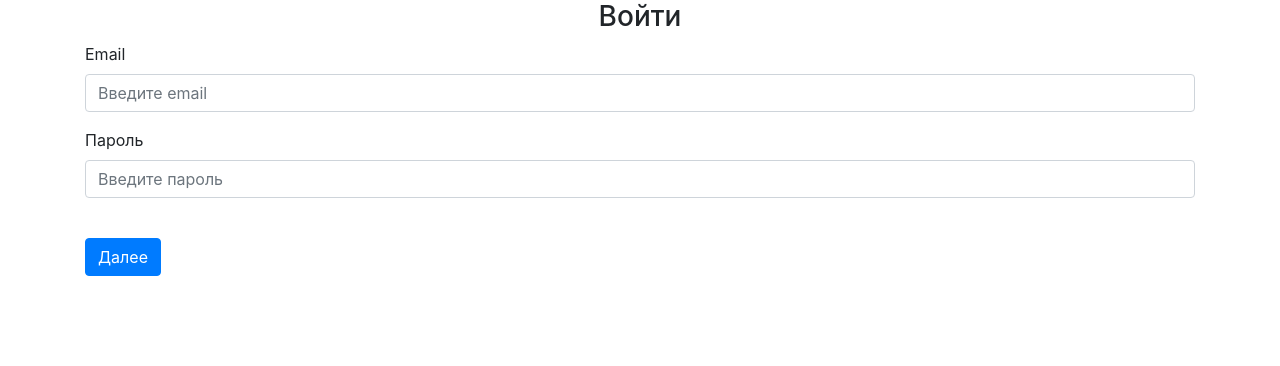
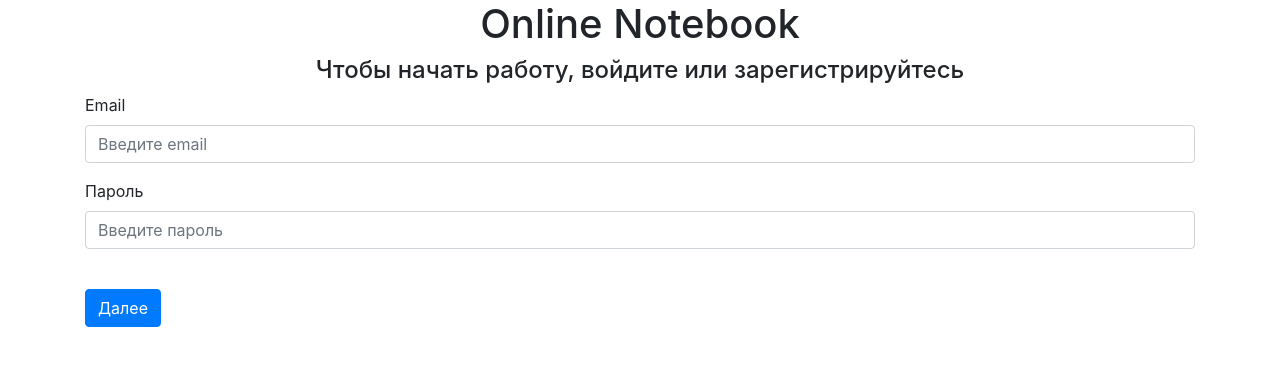
Before and after one commit to SkorikovGeorge/git_web_project, a Flask app: page / in a window 1280 px wide. Shown: the part 40-406 px from the top of the page. Run offline with Flask 2, Linux system fonts and the light colour scheme; some libraries are stand-ins or nearby versions.

Commit message:
комментарии

```diff
--- a/website/models.py
+++ b/website/models.py
@@ -2,15 +2,19 @@ from flask_login import UserMixin
 from . import db
 
 
+# класс для таблицы с данными о пользователе
 class User(db.Model, UserMixin):
     id = db.Column(db.Integer, primary_key=True)
     email = db.Column(db.String(100), unique=True)
     password = db.Column(db.String(50))
     name = db.Column(db.String(100))
+    # внешний ключ
     all_info = db.relationship('Info')
 
 
+# класс для таблицы с заметками пользователей
 class Info(db.Model):
     id = db.Column(db.Integer, primary_key=True)
     info = db.Column(db.String(20000))
+    # внешний ключ - id пользователя
     user_id = db.Column(db.Integer, db.ForeignKey('user.id'))
--- a/website/templates/login.html
+++ b/website/templates/login.html
@@ -2,7 +2,8 @@
 
 {% block content %}
 <form method="POST">
-  <h3 align="center">Войти</h3>
+  <h1 align="center">Online Notebook</h1>
+  <h4 align="center">Чтобы начать работу, войдите или зарегистрируйтесь</h4>
   <div class="form-group">
     <label for="email">Email</label>
     <input type="email" class="form-control" id="email" name="email" placeholder="Введите email"/>
```
Also changed, not shown: website/__init__.py (+6 -1 lines), website/auth.py (+14 -0 lines), website/routes.py (+11 -0 lines).
